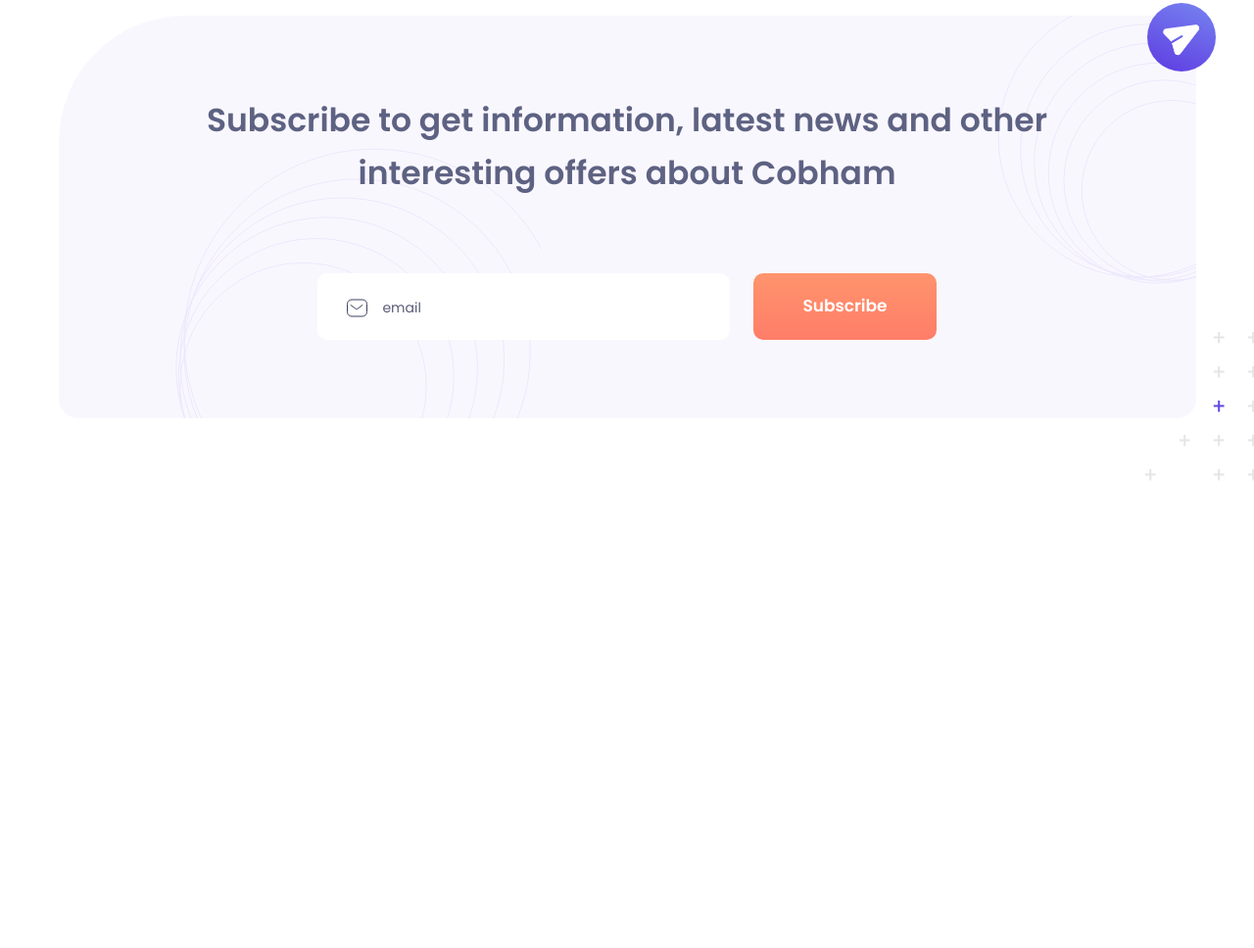
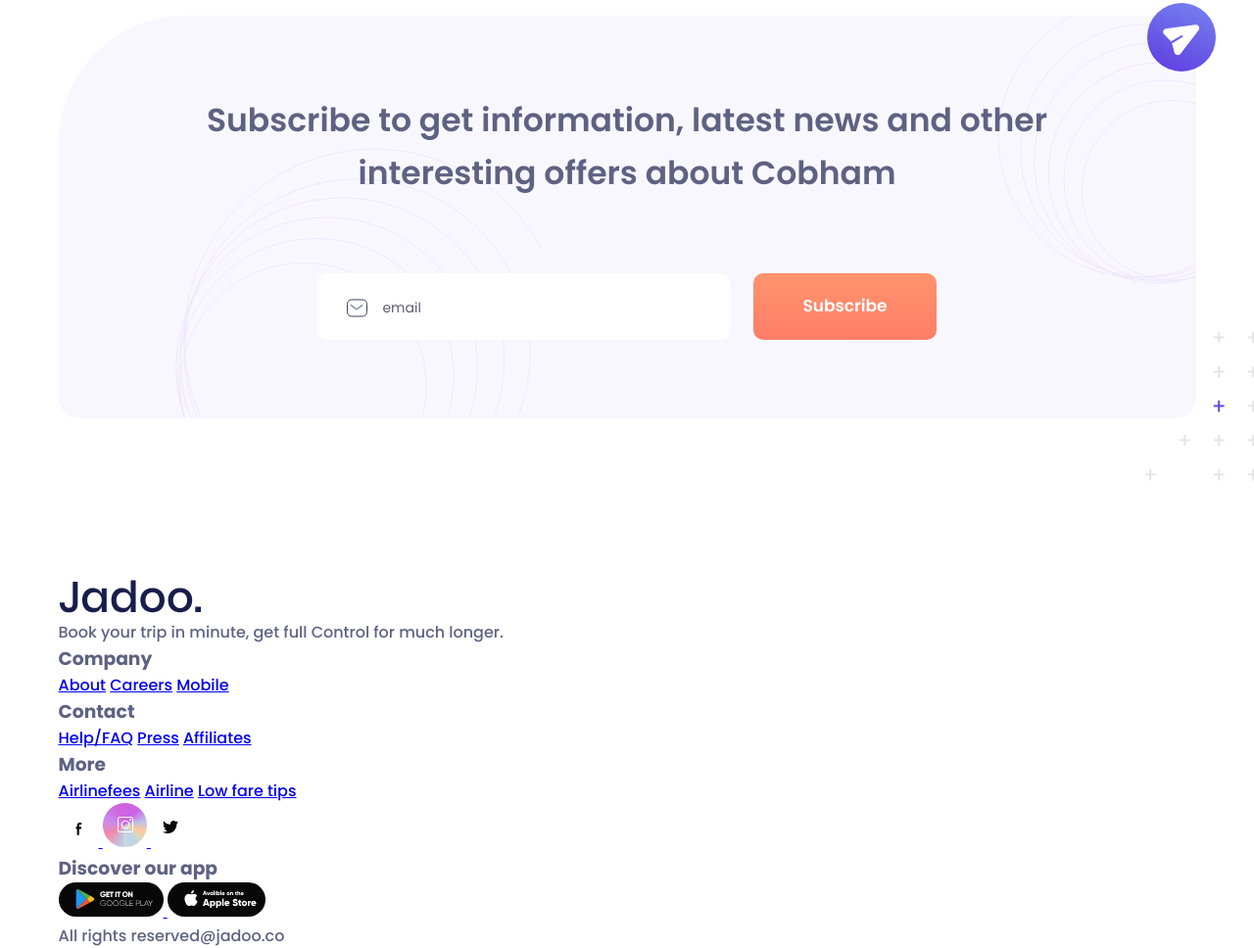
Before and after one commit to TamaraTav/Travel-Agency-Landing-Page, a website: page app/index.html in a window 1280 px wide. Shown: the part 3911-4879 px from the top of the page at 98% size. Before the commit the page ends 4503 px from the top, so only its background shows below. Drawn offline with nearby package versions, Linux system fonts and the light colour scheme.

Commit message:
add footer html

```diff
--- a/app/index.html
+++ b/app/index.html
@@ -324,6 +324,70 @@
     </section>
 
 
+    <footer class="footer">
+        <div class="container">
+            <div class="footer__inner">
+                <div class="footer__row">
+                    <div class="footer__col footer__col--1">
+                        <div class="footer__logo">
+                            <a class="footer__logo-link" href="#">
+                                <img src="img/footer_logo.svg" alt="logo">
+                            </a>
+                        </div>
+                        <p class="footer__text">
+                            Book your trip in minute, get full
+                            Control for much longer.
+                        </p>
+                    </div>
+                    <div class="footer__col">
+                        <h3 class="footer__title">Company</h3>
+                        <a class="footer__link" href="#">About</a>
+                        <a class="footer__link" href="#">Careers</a>
+                        <a class="footer__link" href="#">Mobile</a>
+                    </div>
+                    <div class="footer__col">
+                        <h3 class="footer__title">Contact</h3>
+                        <a class="footer__link" href="#">Help/FAQ</a>
+                        <a class="footer__link" href="#">Press</a>
+                        <a class="footer__link" href="#">Affiliates</a>
+                    </div>
+                    <div class="footer__col">
+                        <h3 class="footer__title">More</h3>
+                        <a class="footer__link" href="#">Airlinefees</a>
+                        <a class="footer__link" href="#">Airline</a>
+                        <a class="footer__link" href="#">Low fare tips</a>
+                    </div>
+                    <div class="footer__col">
+                        <div class="footer__socials">
+                            <a class="footer__socials-link" href="#">
+                                <img src="img/facebook.svg" alt="facebook">
+                            </a>
+                            <a class="footer__socials-link" href="#">
+                                <img src="img/instagram.png" alt="instagram">
+                            </a>
+                            <a class="footer__socials-link" href="#">
+                                <img src="img/twitter.svg" alt="twitter">
+                            </a>
+                        </div>
+                        <h3 class="footer__apps-title">Discover our app</h3>
+                        <div class="footer__apps">
+                            <a class="footer__apps-link" href="#">
+                                <img src="img/google_play.svg" alt="google_play">
+                            </a>
+                            <a class="footer__apps-link" href="#">
+                                <img src="img/play-store.svg" alt="play-store">
+                            </a>
+                        </div>
+                    </div>
+                </div>
+                <p class="footer__copy">
+                    All rights reserved@jadoo.co
+                </p>
+            </div>
+        </div>
+    </footer>
+
+
 
 
 
```
Also changed, not shown: app/img/footer_logo.svg (added).
